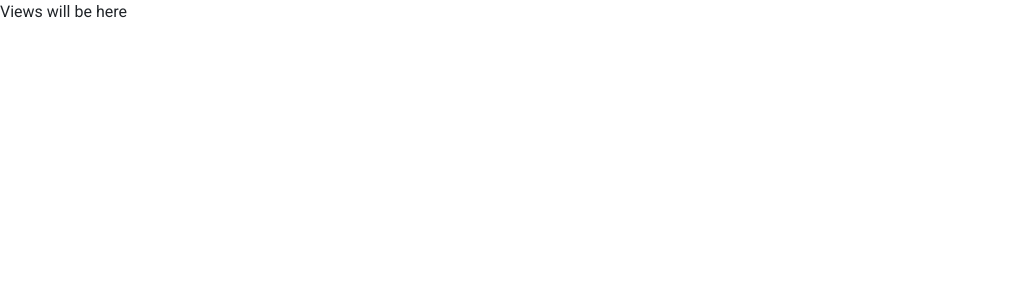
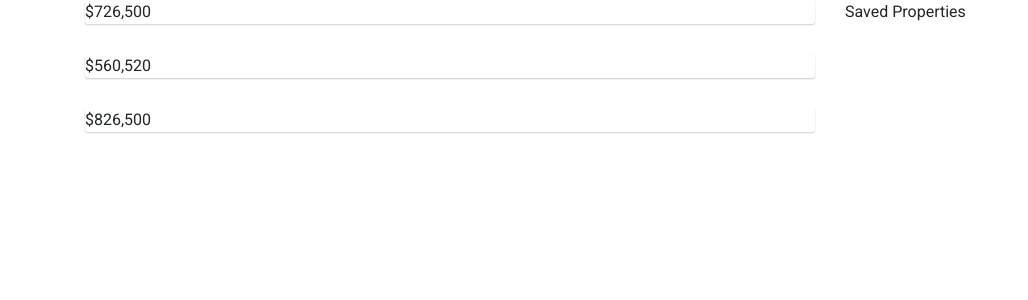
Before and after one commit to sharjeel3/real-estate, a React (Create React App) app: page / in a window 1280 px wide. Shown: the top 300 px of the page, without its empty margins (0-1028 px from the left). Built offline with nearby package versions, Linux system fonts and the light colour scheme.

Commit message:
Add list rendering for property results

```diff
--- /dev/null
+++ b/src/components/Property/Item/Item.js
@@ -0,0 +1,13 @@
+import React from 'react'
+import Card from '../../../style-guide/react/Card/Card'
+
+const Item = ({ ...props }) => {
+    const { price } = props
+    return (
+        <Card>
+            {price}
+        </Card>
+    )
+}
+
+export default Item
--- /dev/null
+++ b/src/components/Property/List/List.js
@@ -0,0 +1,21 @@
+import React from 'react'
+import Item from '../Item/Item'
+
+const List = ({ ...props }) => {
+    const { items } = props
+    if (!items || !items.length) {
+        return ''
+    }
+
+    return (
+        <div>
+            {items.map((item) => {
+                return (
+                    <Item key={item.id} {...item} />
+                )
+            })}
+        </div>
+    )
+}
+
+export default List
--- a/src/components/Property/Property.js
+++ b/src/components/Property/Property.js
@@ -1,17 +1,34 @@
 import React from 'react'
 import styles from './Property.module.scss'
 import Loader from '../../style-guide/react/Loader/Loader'
+import Container from '../../style-guide/react/Container/Container'
+import Row from '../../style-guide/react/Row/Row'
+import List from './List/List'
 
 const Property = ({ ...props }) => {
-    const { isFetching } = props
+    const { isFetching, response } = props
 
     if (isFetching) {
         return <Loader />
     }
 
+    const { results } = response || {}
+    if (!results || results.length === 0) {
+        return ''
+    }
+
     return (
         <div className={styles.root}>
-            Views will be here
+            <Container>
+                <Row>
+                    <div className="col-lg-8">
+                        <List items={results} />
+                    </div>
+                    <div className="col-lg">
+                        Saved Properties
+                    </div>
+                </Row>
+            </Container>
         </div>
     )
 }
```
